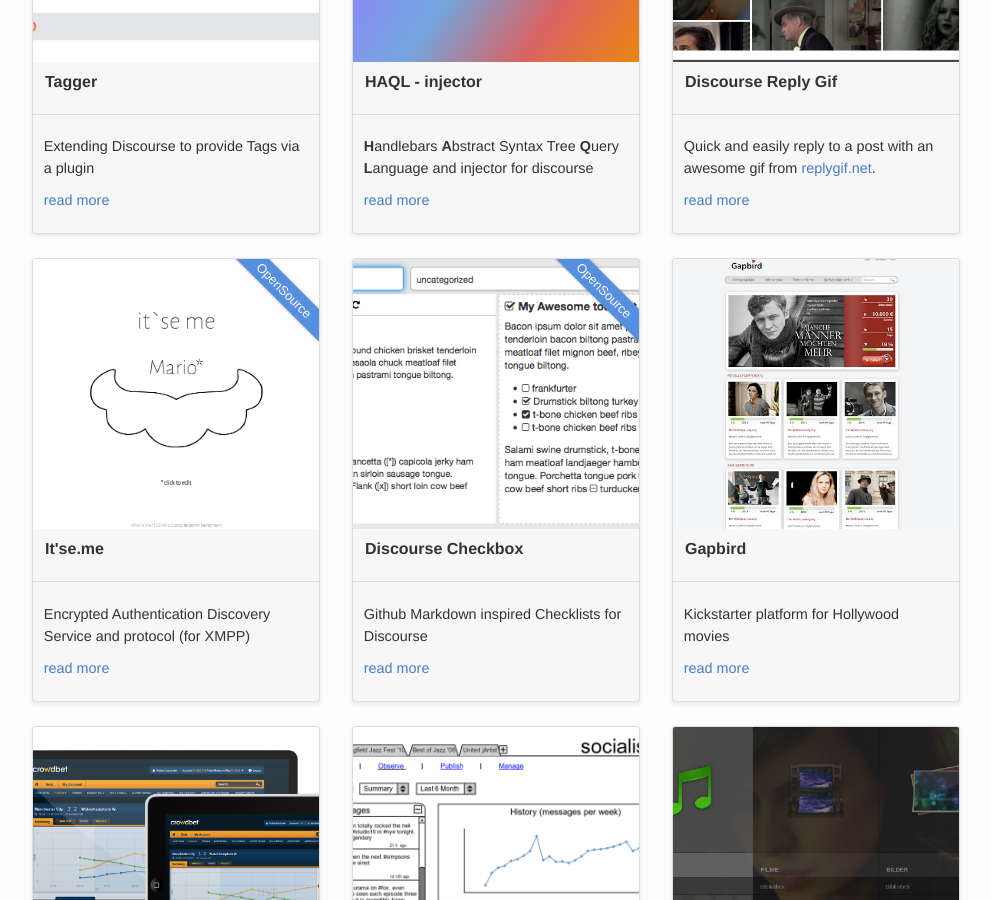
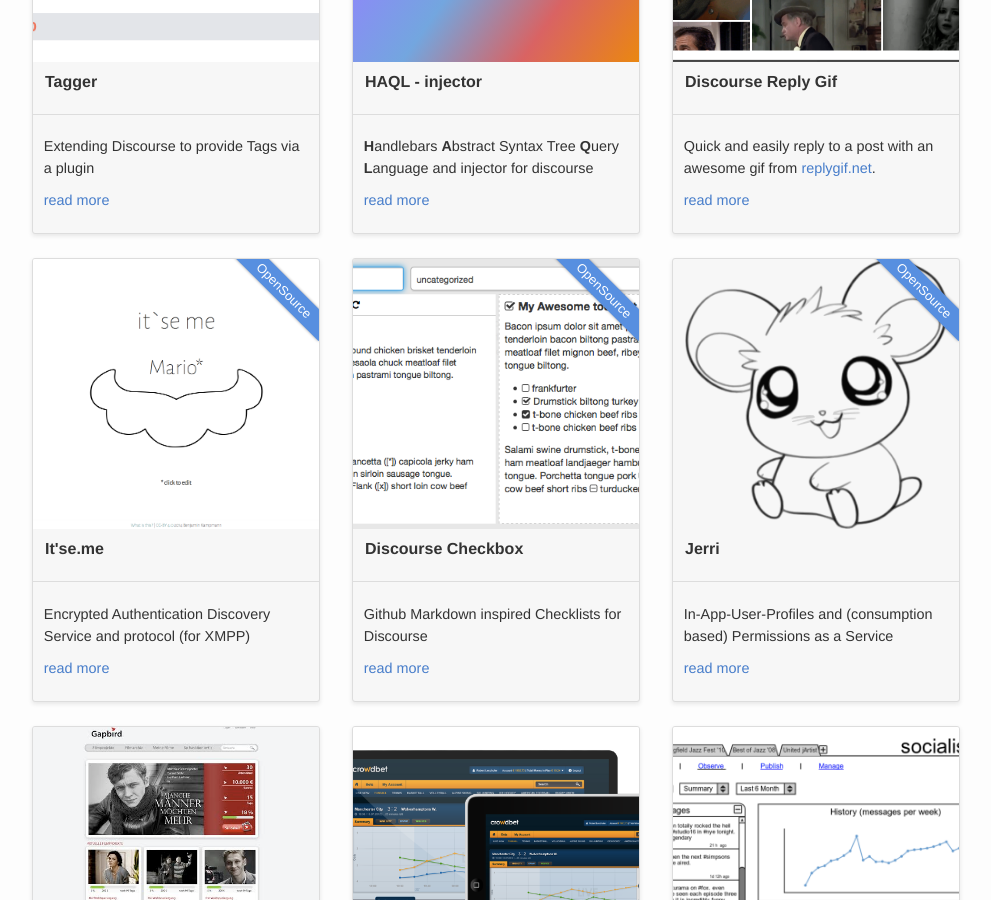
Before and after one commit to gnunicorn/gnunicorn.org, a Jekyll site: the page built from body-of-work/index.html, in a window 1280 px wide and 900 px high, scrolled down 1860 px. Shown: the whole window, without its empty margins (144-1135 px from the left). Built offline with Jekyll 4.4.1, drawn with Linux system fonts in a browser that asks for light colours; nearby versions of some CDN libraries; some of the changed lines change nothing that is shown.

Commit message:
add jerri.co

```diff
--- a/_data/projects.yml
+++ b/_data/projects.yml
@@ -246,6 +246,24 @@
    - emberjs
    - markdown
 
+- name: "Jerri"
+  github: /jerrico
+  image: /assets/images/projects/jerri.png
+  image_css: 'background-size: contain; background-repeat: no-repeat'
+  pitch: "In-App-User-Profiles and (consumption based) Permissions as a Service"
+  desc: "A simple drop-in-library to provide device-based authentification and profile-based permission management to your app and service, inspired by [Passwords are so 2007](/blog/passwords-are-so-2007/). Define groups of consumption based permission levels in the backend, while in your code just limit it to an `if jerri.can('upload_video')` permission check. Allow easily changing of user profiles by 'upgrading'."
+  type: "startup"
+  tasks:
+   - founder
+   - architect
+   - engineer
+  technologies:
+   - python
+   - flask
+   - appengine
+   - javascript
+   - angular
+
 - name: Gapbird
   date: 2012-2013
   type: "relaunch"
```
Also changed, not shown: assets/images/projects/jerri.png (added).
